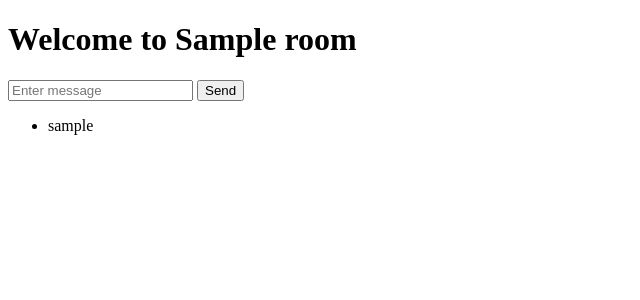
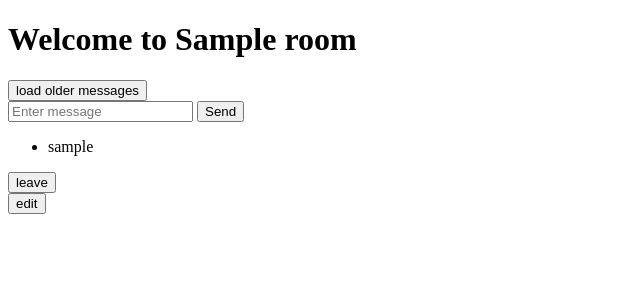
Before and after one commit to heisler98/flaskchat, a Flask app: template templates/view_room.html in a window 1280 px wide. Shown: the top 300 px of the page, without its empty margins (0-640 px from the left). Run offline with Flask 2, Linux system fonts and the light colour scheme; the template is opened without the code that fills it: most values are stand-ins (such as "Sample title", 1, 10 or a date in 2020); some libraries are stand-ins or nearby versions.

Commit message:
messages stored in db, paginate older messages

```diff
--- a/app.py
+++ b/app.py
@@ -1,11 +1,12 @@
 # github.com/colingoodman
 
+from datetime import datetime
 from flask import Flask, render_template, request, redirect, url_for
 from flask_socketio import SocketIO, join_room
 from flask_login import LoginManager, login_user, login_required, logout_user, current_user
-
+from bson.json_util import dumps
 from db import get_user, save_room, add_room_members, get_rooms_for_user, get_room, is_room_member, get_room_members, \
-    is_room_admin, update_room, remove_room_members
+    is_room_admin, update_room, remove_room_members, save_message, get_messages
 
 app = Flask(__name__)
 app.secret_key = "my secret key"
@@ -74,7 +75,12 @@ def view_room(room_id):
     room = get_room(room_id)
     if room and is_room_member(room_id, current_user.username):
         room_members = get_room_members(room_id)
-        return render_template('view_room.html', username=current_user.username, room=room, room_members=room_members)
+        messages = get_messages(room_id)
+        return render_template('view_room.html',
+                               username=current_user.username,
+                               room=room,
+                               messages=messages,
+                               room_members=room_members)
     else:
         return "Room not found", 404
 
@@ -114,16 +120,37 @@ def edit_room(room_id):
 @socketio.on('send_message')
 def handle_send_message_event(data):
     app.logger.info("{} has sent message to the room {}: {}".format(data['username'], data['room'], data['message']))
+    data['time_sent'] = datetime.now().strftime('%H:%M')
+    save_message(data['room'], data['message'], data['username'])
     socketio.emit('receive_message', data, room=data['room'])
 
 
 @socketio.on('join_room')
 def handle_join_room_event(data):
     print('handle_join_room_event', data)
-
     app.logger.info("{} has joined the room {}".format(data['username'], data['room']))
     join_room(data['room'])
     socketio.emit('join_room_announcement', data)
+
+
+@app.route('/rooms/<room_id>/messages/')
+@login_required
+def get_older_messages(room_id):
+    print('!! view room', current_user.username, room_id)
+    room = get_room(room_id)
+    if room and is_room_member(room_id, current_user.username):
+        page = int(request.args.get('page', 0))
+        messages = get_messages(room_id, page)
+        return dumps(messages)
+    else:
+        return "Room not found", 404
+
+
+@socketio.on('leave_room')
+def handle_leave_room_event(data):
+    print('handle_leave_room_event', data)
+    app.logger.info("{} has left the room {}".format(data['username'], data['room']))
+    socketio.emit('leave_room_announcement', data)
 
 
 @login_manager.user_loader
--- a/templates/edit_room.html
+++ b/templates/edit_room.html
@@ -14,6 +14,7 @@
     <input type="text" name="members" value="{{ room_members_str }}">
     <br>
     <button type="submit">Submit</button>
+    <a href="/rooms/{{room._id}}">return</a>
 </form>
 </body>
 </html>
--- a/templates/view_room.html
+++ b/templates/view_room.html
@@ -6,7 +6,13 @@
 </head>
 <body>
 <h1>Welcome to {{ room.name }}</h1>
-    <div id="messages"></div>
+<button type="button" id="load_older_messages_btn">load older messages</button>
+<div id="messages">
+    {% for message in messages %}
+        <div><b>{{ message.time_sent }}&nbsp;{{ message.sender }}&nbsp;</b>{{ message.text }}</div>
+    {% endfor %}
+</div>
+
 <form id="message_input_form">
     <input type="text" id="message_input" placeholder="Enter message">
     <button type="submit">Send</button>
@@ -21,6 +27,13 @@
         {% endif %}
     {% endfor %}
 </ul>
+
+<form action="/">
+    <input type="submit" value="leave" />
+</form>
+<form action="/rooms/{{room._id}}/edit">
+    <input type="submit" value="edit" />
+</form>
 </body>
 <script src="https://cdnjs.cloudflare.com/ajax/libs/socket.io/3.0.0/socket.io.js"></script>
 <script>
@@ -49,6 +62,29 @@
         }
     });
 
+    let page = 0;
+
+    document.getElementById("load_older_messages_btn").onclick = (e) => {
+        page += 1;
+        fetch("/rooms/{{ room._id }}/messages?page=" + page, {
+            method: 'GET',
+            headers: {
+                'Content-Type': 'application/json'
+            }
+        }).then(response => {
+            response.json().then(messages => {
+                messages.reverse().forEach(message => prepend_message(message.text, message.sender, message.time_sent));
+            })
+        })
+    };
+
+    function prepend_message(message, username, time_sent) {
+        const newNode = document.createElement('div');
+        newNode.innerHTML = `<b>${username}&nbsp;${time_sent}:&nbsp;</b> ${message}`;
+        const messages_div = document.getElementById('messages');
+        messages_div.insertBefore(newNode, messages_div.firstChild);
+    }
+
     window.onbeforeunload = function () {
         socket.emit('leave_room', {
             username: '{{ username }}',
@@ -59,7 +95,7 @@
     socket.on('receive_message', function (data) {
         console.log(data);
         const newNode = document.createElement('div');
-        newNode.innerHTML = `<b>${data.username}:&nbsp;</b> ${data.message}`;
+        newNode.innerHTML = `<b>${data.username}:&nbsp;${ data.time_sent }&nbsp;</b> ${data.message}`;
         document.getElementById('messages').appendChild(newNode);
     })
 
@@ -69,5 +105,12 @@
         newNode.innerHTML = `<b>${data.username}</b> has joined the room.`;
         document.getElementById('messages').appendChild(newNode);
     })
+
+    socket.on('leave_room_announcement', function (data) {
+        console.log(data);
+        const newNode = document.createElement('div');
+        newNode.innerHTML = `<b>${data.username}</b> has left the room.`;
+        document.getElementById('messages').appendChild(newNode);
+    })
 </script>
 </html>
```
Also changed, not shown: db.py (+19 -1 lines). Lines whose indentation alone changed are shown as unchanged.
